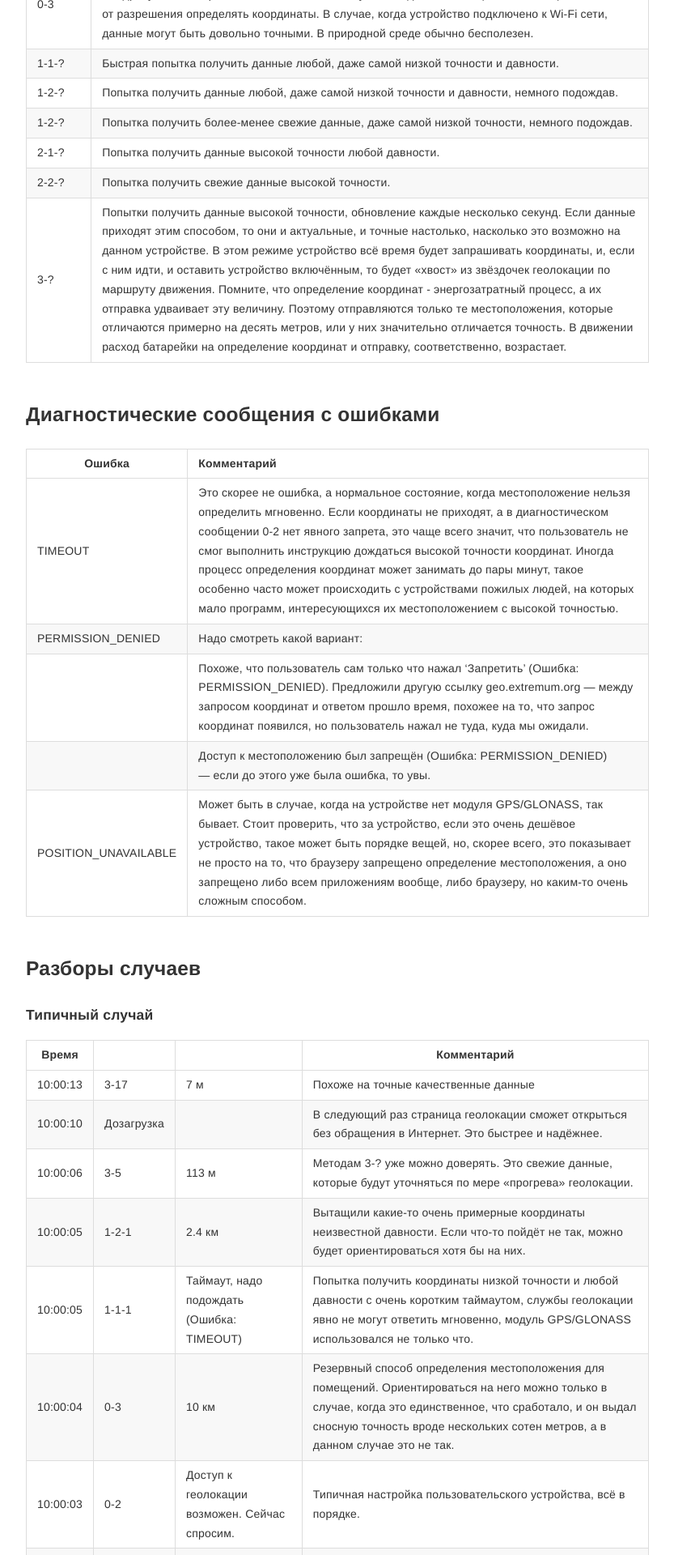
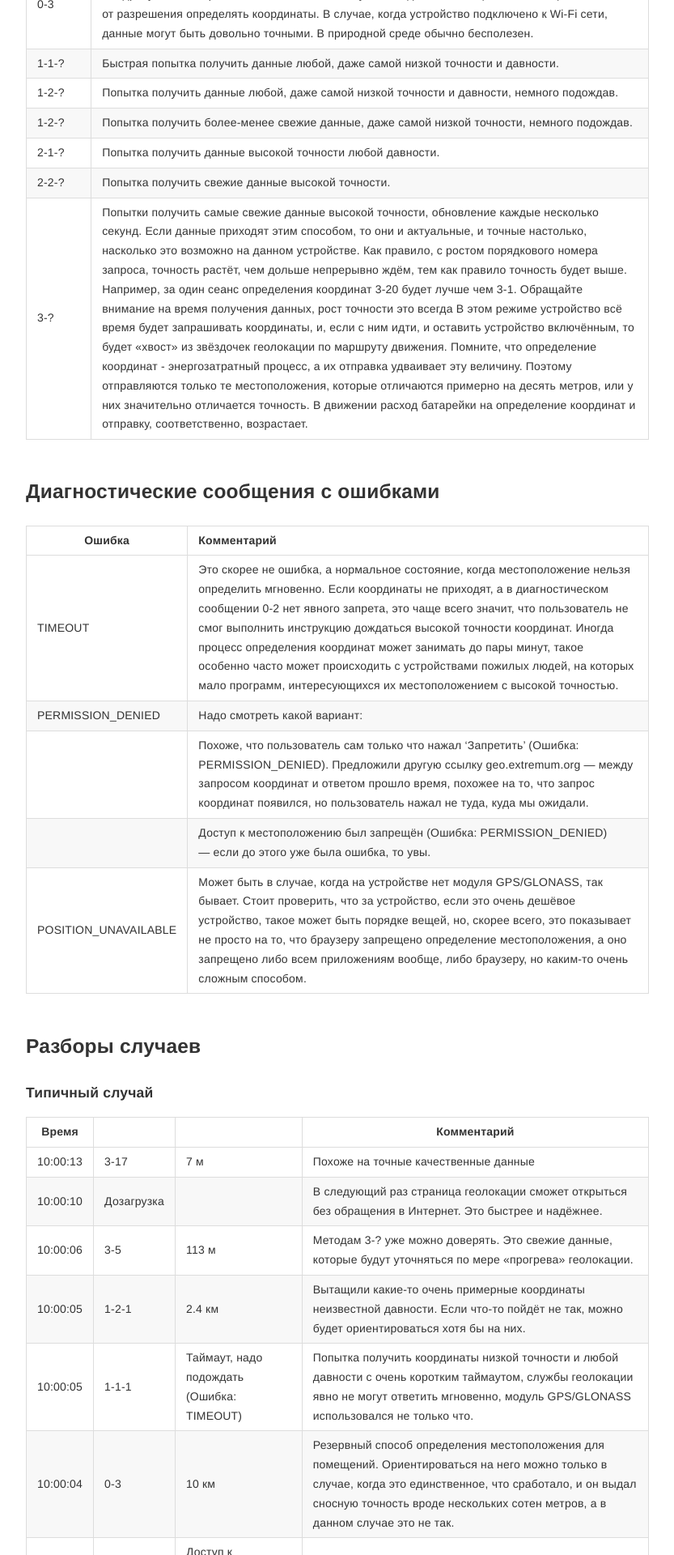
Before and after one commit to extremum-search-and-rescue/help.gis, a Jekyll site: the page built from _posts/2023-08-26-gps-monitoring.md, in a window 1280 px wide. Shown: the part 3080-5000 px from the top of the page at 81% size, without its empty margins (223-1056 px from the left). Built offline with Jekyll 4.4.1, drawn with Linux system fonts in a browser that asks for light colours.

Commit message:
add recent answer about 3-x methods

```diff
--- a/_posts/2023-08-26-gps-monitoring.md
+++ b/_posts/2023-08-26-gps-monitoring.md
@@ -74,7 +74,7 @@ layout: post
 |1-2-?|Попытка получить более-менее свежие данные, даже самой низкой точности, немного подождав.|
 |2-1-?|Попытка получить данные высокой точности любой давности.|
 |2-2-?|Попытка получить свежие данные высокой точности.|
-|3-?|Попытки получить данные высокой точности, обновление каждые несколько секунд. Если данные приходят этим способом, то они и актуальные, и точные настолько, насколько это возможно на данном устройстве. В этом режиме устройство всё время будет запрашивать координаты, и, если с ним идти, и оставить устройство включённым, то будет «хвост» из звёздочек геолокации по маршруту движения. Помните, что определение координат - энергозатратный процесс, а их отправка удваивает эту величину. Поэтому отправляются только те местоположения, которые отличаются примерно на десять метров, или у них значительно отличается точность. В движении расход батарейки на определение координат и отправку, соответственно, возрастает.|
+|3-?|Попытки получить самые свежие данные высокой точности, обновление каждые несколько секунд. Если данные приходят этим способом, то они и актуальные, и точные настолько, насколько это возможно на данном устройстве. Как правило, с ростом порядкового номера запроса, точность растёт, чем дольше непрерывно ждём, тем как правило точность будет выше. Например, за один сеанс определения координат 3-20 будет лучше чем 3-1. Обращайте внимание на время получения данных, рост точности это всегда В этом режиме устройство всё время будет запрашивать координаты, и, если с ним идти, и оставить устройство включённым, то будет «хвост» из звёздочек геолокации по маршруту движения. Помните, что определение координат - энергозатратный процесс, а их отправка удваивает эту величину. Поэтому отправляются только те местоположения, которые отличаются примерно на десять метров, или у них значительно отличается точность. В движении расход батарейки на определение координат и отправку, соответственно, возрастает.|
 
 </div>
 
```
